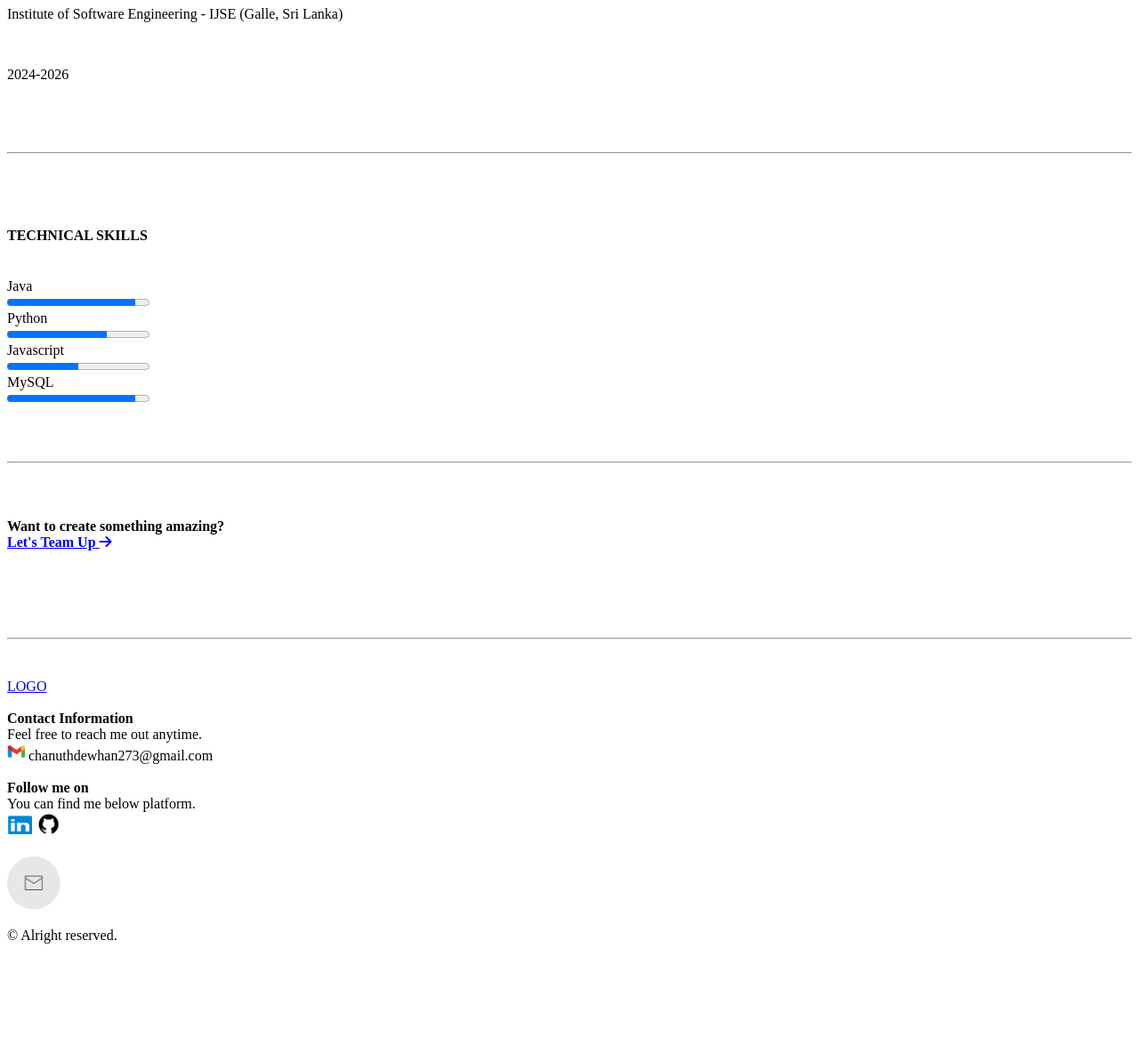
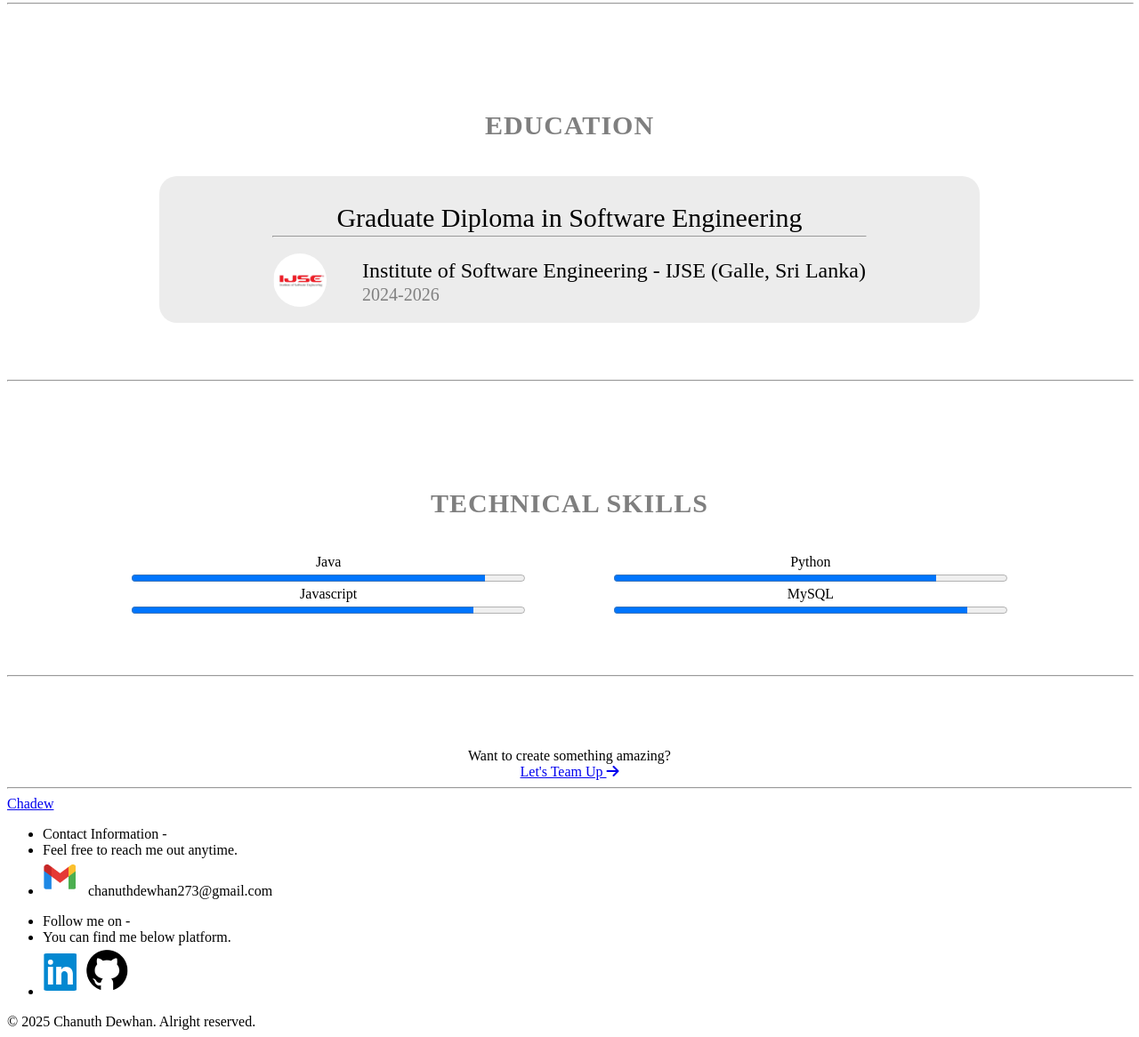
Before and after one commit to chadew344/My-Portfolio, a plain HTML site: page about-page.html in a window 1280 px wide. Shown: the part 957-2123 px from the top of the page at 89% size. Before the commit the page ends 2034 px from the top, so only its background shows below. Drawn offline with Linux system fonts and the light colour scheme; a web font is replaced by a local one.

Commit message:
About-Page Step 02: Add CSS styles to about-page.

```diff
--- a/about-page.html
+++ b/about-page.html
@@ -11,51 +11,63 @@
       crossorigin="anonymous"
       referrerpolicy="no-referrer"
     />
+
+    <link rel="preconnect" href="https://fonts.googleapis.com" />
+    <link rel="preconnect" href="https://fonts.gstatic.com" crossorigin />
+    <link
+      href="https://fonts.googleapis.com/css2?family=Petrona:ital,wght@0,100..900;1,100..900&family=Playfair+Display:ital,wght@0,400..900;1,400..900&family=Qwigley&display=swap"
+      rel="stylesheet"
+    />
+
+    <link rel="stylesheet" href="/styles/style.css" />
+    <link rel="stylesheet" href="/styles/about-page.css" />
   </head>
   <body>
     <header>
+      <a href="/index.html" class="logo">Chadew</a>
       <nav>
-        <a href="/index.html">LOGO</a>
-        <a href="/index.html">Home</a>
-        <a href="/about-page.html">About</a>
-        <a href="/#project-section">Project</a>
-        <a href="/contact-page.html">Contact</a>
+        <ul id="nav-links">
+          <li><a href="/index.html">Home</a></li>
+          <li><a href="/about-page.html">About</a></li>
+          <li><a href="/#project-section">Project</a></li>
+          <li><a href="/contact-page.html">Contact</a></li>
+        </ul>
       </nav>
     </header>
-    <br /><br />
+    <a href="/contact-page.html" id="contact-link">
+      <i class="fa-regular fa-envelope"></i>
+    </a>
 
     <main>
-      <section>
-        <h4>A FEW WORDS ABOUT ME</h4>
-        <br />
+      <section id="about-section">
+        <h4 class="sub-title">A FEW WORDS ABOUT ME</h4>
+        <div class="content">
           <p>
             I am Chanuth Dewhan, a dedicated and enthusiastic student with a
             passion for learning and exploration. While I may still be in the
-          early stages of my career, my commitment to hard work and my eagerness
-          to embrace new challenges drive me to continuously expand my knowledge
-          and skills. I thrive in environments that encourage creativity and
-          innovation, and I am always on the lookout for opportunities to grow
-          both personally and professionally. My curiosity fuels my desire to
-          explore diverse fields and gain insights that will shape my future
-          endeavors.
+            early stages of my career, my commitment to hard work and my
+            eagerness to embrace new challenges drive me to continuously expand
+            my knowledge and skills. I thrive in environments that encourage
+            creativity and innovation, and I am always on the lookout for
+            opportunities to grow both personally and professionally. My
+            curiosity fuels my desire to explore diverse fields and gain
+            insights that will shape my future endeavors.
           </p>
 
           <p>
             I believe that every experience, no matter how small, contributes to
             my development, and I am excited to take on new projects that will
             allow me to apply what I have learned while also gaining valuable
-          experience. I look forward to connecting with like-minded individuals
-          and contributing to meaningful initiatives.
+            experience. I look forward to connecting with like-minded
+            individuals and contributing to meaningful initiatives.
           </p>
-        <br /><br /><br />
-        <hr />
+        </div>
       </section>
-      <br /><br /><br />
+      <hr class="section-divider" />
 
       <section>
-        <h4>EXPERIENCE</h4>
-        <br />
-        <div>
+        <h4 class="sub-title">EXPERIENCE</h4>
+        <div class="content">
           <p>Aspiring Software Developer | Student</p>
           <p>
             Currently pursuing academic studies and honing skills in software
@@ -73,15 +85,13 @@
             or view mywork.
           </p>
         </div>
-        <br /><br /><br />
-        <hr />
+        <hr class="section-divider" />
       </section>
-      <br /><br /><br />
 
       <section>
-        <h4>EDUCATION</h4>
-        <br />
-        <div>
+        <h4 class="sub-title">EDUCATION</h4>
+
+        <div class="study-details">
           <p>Graduate Diploma in Software Engineering</p>
           <hr />
           <div>
@@ -90,106 +100,93 @@
               alt="image"
               style="width: 60px; height: 60px"
             />
-          </div>
-          <div>
+            <div class="edu-details">
               <p>Institute of Software Engineering - IJSE (Galle, Sri Lanka)</p>
-            <br />
               <p>2024-2026</p>
             </div>
           </div>
-        <br /><br /><br />
-        <hr />
+        </div>
+        <hr class="section-divider" />
       </section>
-      <br /><br /><br />
 
       <section>
-        <h4>TECHNICAL SKILLS</h4>
-        <br />
-        <div>
+        <h4 class="sub-title">TECHNICAL SKILLS</h4>
+        <div class="skill-container">
           <div>
             <label for="java">Java</label>
             <br />
-            <progress value="90" max="100"></progress>
+            <progress value="90" max="100" class="skill-progress"></progress>
           </div>
           <div>
             <label for="python">Python</label>
             <br />
-            <progress value="70" max="100"></progress>
+            <progress value="82" max="100" class="skill-progress"></progress>
           </div>
           <div>
             <label for="javascript">Javascript</label>
             <br />
-            <progress value="50" max="100"></progress>
+            <progress value="87" max="100" class="skill-progress"></progress>
           </div>
           <div>
             <label for="mysql">MySQL</label>
             <br />
-            <progress value="90" max="100"></progress>
+            <progress value="90" max="100" class="skill-progress"></progress>
           </div>
         </div>
-        <br /><br /><br />
-        <hr />
+        <hr class="section-divider" />
       </section>
-      <br /><br /><br />
 
-      <section>
-        <b>Want to create something amazing?</b>
-        <br />
+      <section id="navigate-section">
+        <span>Want to create something amazing?</span>
         <a href="contact-page.html"
-          ><u><b>Let's Team Up</b> <i class="fa-solid fa-arrow-right"></i> </u>
+          >Let's Team Up <i class="fa-solid fa-arrow-right"></i>
         </a>
-        <br /><br /><br />
       </section>
-      <br /><br /><br />
     </main>
 
     <footer>
       <hr />
-      <br /><br />
-      <a href="index.html">LOGO</a>
-      <br /><br />
+
       <div>
-        <b>Contact Information</b>
-        <br />
-        Feel free to reach me out anytime.
-        <br />
+        <a href="index.html" class="logo">Chadew</a>
+
+        <ul>
+          <li>Contact Information -</li>
+          <li>Feel free to reach me out anytime.</li>
+          <li>
+            <span class="profiles">
               <img
                 src="/assests/images/icon-email.png"
-          alt="email: "
-          style="width: 20px; height: 20px"
+                alt="email-icon "
+                class="footer-icon"
+                style="margin-right: 10px"
               />
-        chanuthdewhan273@gmail.com
+              chanuthdewhan273@gmail.com</span
+            >
+          </li>
+        </ul>
+
+        <ul>
+          <li>Follow me on -</li>
+          <li>You can find me below platform.</li>
+          <li>
+            <span
+              ><img
+                src="/assests/images/icon-linkedin.png"
+                alt="linkedin-icon"
+                class="footer-icon" />
+              <img
+                src="/assests/images/icon-github.png"
+                alt="github-icon"
+                class="footer-icon"
+            /></span>
+          </li>
+        </ul>
       </div>
 
-      <br />
-
-      <div>
-        <b>Follow me on</b>
-        <br />
-        You can find me below platform.
-        <br />
-        <img
-          src="/assests/images/icon-linkedin.png"
-          alt="contact"
-          style="width: 28px; height: 28px"
-        />
-        <img
-          src="/assests/images/icon-github.png"
-          alt="contact"
-          style="width: 28px; height: 28px"
-        />
-      </div>
-      <br />
-      <a href="/contact-page.html">
-        <div>
-          <img
-            src="/assests/images/contact.png"
-            alt="contact"
-            style="width: 60px; height: 60px"
-          />
-        </div>
-      </a>
-      <p>&copy; Alright reserved.</p>
+      <span id="copyright-notice"
+        >&copy; 2025 Chanuth Dewhan. Alright reserved.</span
+      >
     </footer>
   </body>
 </html>
--- /dev/null
+++ b/styles/about-page.css
@@ -0,0 +1,98 @@
+section {
+  width: 100%;
+  margin-top: clamp(72px, 5vw, 145px);
+  display: flex;
+  flex-direction: column;
+  justify-content: center;
+  align-items: center;
+  text-align: center;
+  /* margin: 0 clamp(10px, 5vw, 100px); */
+}
+
+.sub-title {
+  font-size: clamp(18px, 3vw, 30px);
+  color: rgba(0, 0, 0, 0.5);
+  letter-spacing: 1px;
+}
+
+.content {
+  padding: 0 clamp(0px, 10vw, 140px);
+}
+
+.section-divider {
+  width: 100%;
+  margin-top: clamp(50px, 5vw, 80px);
+}
+
+#about-section p:nth-child(3) {
+  color: rgba(0, 0, 0, 0.5);
+  padding: 0;
+}
+
+.study-details {
+  background-color: rgba(217, 217, 217, 0.5);
+  border-radius: 20px;
+  padding: 0 clamp(0px, 10vw, 140px);
+
+  display: flex;
+  flex-direction: column;
+  align-items: center;
+  justify-content: center;
+}
+
+.study-details img {
+  width: clamp(45px, 5vw, 65px);
+  border-radius: 50%;
+  margin-right: clamp(10px, 5vw, 40px);
+}
+
+.study-details > p {
+  font-size: clamp(18px, 3vw, 30px);
+  font-weight: 500;
+  margin-bottom: 3px;
+}
+
+.study-details hr {
+  width: 100%;
+  margin: 0;
+}
+
+.study-details div {
+  display: flex;
+  align-items: center;
+  justify-content: center;
+}
+
+.study-details .edu-details {
+  display: flex;
+  flex-direction: column;
+  align-items: flex-start;
+  justify-content: flex-start;
+}
+
+.study-details .edu-details p {
+  text-align: left;
+}
+
+.study-details .edu-details p:first-child {
+  font-size: clamp(14px, 4vw, 24px);
+  margin-bottom: 2px;
+}
+
+.study-details .edu-details p:last-child {
+  color: grey;
+  font-size: clamp(12px, 3vw, 20px);
+  margin-top: 0;
+}
+
+.skill-container {
+  width: calc(100% - clamp(0px, 18vw, 280px));
+  margin: 0 clamp(0px, 5vw, 140px);
+  display: grid;
+  grid-template-columns: repeat(2, 1fr);
+  column-gap: clamp(20px, 5vw, 50px);
+}
+
+.skill-container .skill-progress {
+  width: 90%;
+}
```
Lines whose indentation alone changed are shown as unchanged.
